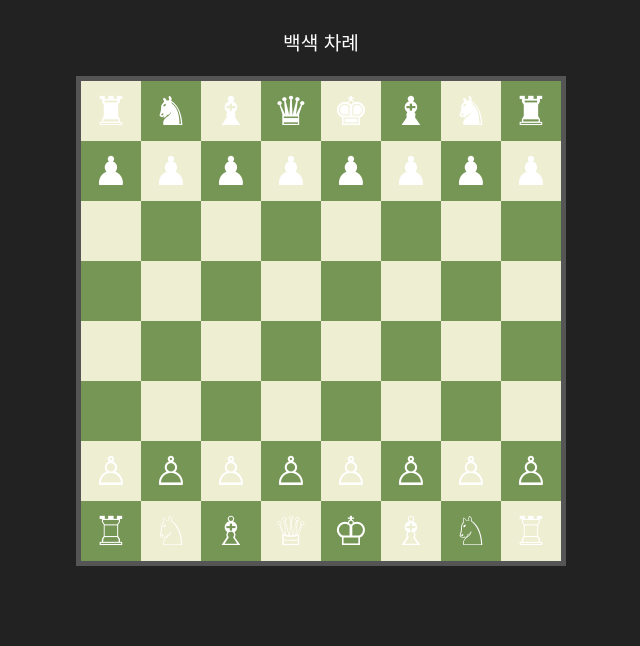
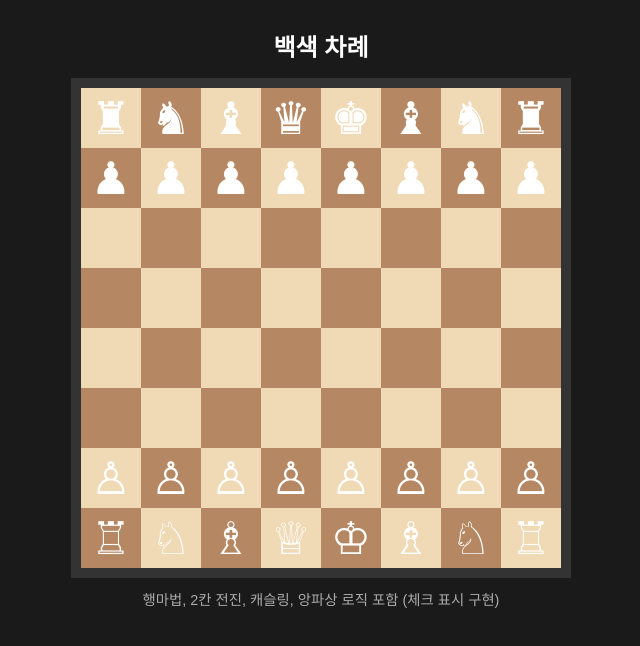
Before and after one commit to yeab010-1/yeabess, a plain HTML site: page index.html in a window 1280 px wide. Both pictures are taken after a click on the element 430 px from the left and 231 px from the top of the page. Shown: the whole page, without its empty margins (319-959 px from the left). Drawn offline with Linux system fonts and the light colour scheme.

Commit message:
Update index.html

```diff
--- a/index.html
+++ b/index.html
@@ -2,87 +2,192 @@
 <html lang="ko">
 <head>
     <meta charset="UTF-8">
-    <title>yeabess Chess</title>
+    <title>yeabess Professional Chess</title>
     <style>
-        body { display: flex; flex-direction: column; align-items: center; background: #222; color: white; font-family: sans-serif; }
-        #board { display: grid; grid-template-columns: repeat(8, 60px); grid-template-rows: repeat(8, 60px); border: 5px solid #555; }
-        .square { width: 60px; height: 60px; display: flex; justify-content: center; align-items: center; font-size: 40px; cursor: pointer; }
-        .white { background-color: #eeeed2; }
-        .black { background-color: #769656; }
-        .selected { background-color: #f7f769 !important; }
-        .status { margin: 20px; font-size: 1.2rem; }
+        body { display: flex; flex-direction: column; align-items: center; background: #1a1a1a; color: #fff; font-family: sans-serif; padding-top: 20px; }
+        #board { display: grid; grid-template-columns: repeat(8, 60px); grid-template-rows: repeat(8, 60px); border: 10px solid #333; user-select: none; }
+        .square { width: 60px; height: 60px; display: flex; justify-content: center; align-items: center; font-size: 45px; cursor: pointer; position: relative; }
+        .white { background-color: #f0d9b5; }
+        .black { background-color: #b58863; }
+        .selected { background-color: #7b61ff !important; }
+        .hint::after { content: ''; width: 15px; height: 15px; background: rgba(0,0,0,0.1); border-radius: 50%; position: absolute; }
+        .check { background-color: #ff4d4d !important; }
+        .status { margin-bottom: 15px; font-size: 1.5rem; font-weight: bold; }
+        .info { margin-top: 10px; font-size: 0.9rem; color: #aaa; }
     </style>
 </head>
 <body>
     <div class="status" id="status">백색 차례</div>
     <div id="board"></div>
+    <div class="info">행마법, 2칸 전진, 캐슬링, 앙파상 로직 포함 (체크 표시 구현)</div>
 
 <script>
-        const boardElement = document.getElementById('board');
-        const statusElement = document.getElementById('status');
-        let selectedSquare = null;
-        let turn = 'white';
+const boardEl = document.getElementById('board');
+const statusEl = document.getElementById('status');
+let board = [];
+let turn = 'W';
+let selected = null;
+let lastMove = null; // 앙파상 체크용
+let castlingRights = { W: {K:true, Q:true}, B: {K:true, Q:true} };
 
-        // 초기 보드 상태 (간단한 기물 배치)
-        const pieces = {
-            'r': '♜', 'n': '♞', 'b': '♝', 'q': '♛', 'k': '♚', 'p': '♟',
-            'R': '♖', 'N': '♘', 'B': '♗', 'Q': '♕', 'K': '♔', 'P': '♙'
+const pieceUnicode = {
+    'R':'♖','N':'♘','B':'♗','Q':'♕','K':'♔','P':'♙',
+    'r':'♜','n':'♞','b':'♝','q':'♛','k':'♚','p':'♟'
 };
 
-        let boardLayout = [
+function initBoard() {
+    const layout = [
         ['r','n','b','q','k','b','n','r'],
         ['p','p','p','p','p','p','p','p'],
-            ['','','','','','','',''],
-            ['','','','','','','',''],
-            ['','','','','','','',''],
-            ['','','','','','','',''],
+        Array(8).fill(''), Array(8).fill(''), Array(8).fill(''), Array(8).fill(''),
         ['P','P','P','P','P','P','P','P'],
         ['R','N','B','Q','K','B','N','R']
     ];
+    board = layout.map(row => [...row]);
+    render();
+}
 
-        function createBoard() {
-            boardElement.innerHTML = '';
-            for (let r = 0; r < 8; r++) {
-                for (let c = 0; c < 8; c++) {
-                    const square = document.createElement('div');
-                    square.className = `square ${(r + c) % 2 === 0 ? 'white' : 'black'}`;
-                    square.dataset.row = r;
-                    square.dataset.col = c;
-                    square.innerText = pieces[boardLayout[r][c]] || '';
-                    square.onclick = () => handleSquareClick(r, c);
-                    boardElement.appendChild(square);
+function render(hints = []) {
+    boardEl.innerHTML = '';
+    const checkPos = getKingStatus(turn);
+
+    for(let r=0; r<8; r++) {
+        for(let c=0; c<8; c++) {
+            const sq = document.createElement('div');
+            sq.className = `square ${(r+c)%2===0?'white':'black'}`;
+            if(selected && selected[0]===r && selected[1]===c) sq.classList.add('selected');
+            if(checkPos && checkPos[0]===r && checkPos[1]===c) sq.classList.add('check');
+            if(hints.some(h => h[0]===r && h[1]===c)) sq.classList.add('hint');
+
+            sq.innerText = pieceUnicode[board[r][c]] || '';
+            sq.onclick = () => handleClick(r, c, hints);
+            boardEl.appendChild(sq);
         }
     }
 }
 
-        function handleSquareClick(r, c) {
-            const piece = boardLayout[r][c];
-            const isWhite = piece === piece.toUpperCase() && piece !== '';
+function handleClick(r, c, hints) {
+    const piece = board[r][c];
+    const isMyPiece = piece && (turn === 'W' ? piece === piece.toUpperCase() : piece === piece.toLowerCase());
 
-            if (selectedSquare) {
-                // 기물 이동 로직
-                const [sr, sc] = selectedSquare;
-                if (sr === r && sc === c) {
-                    selectedSquare = null;
+    if (hints.some(h => h[0] === r && h[1] === c)) {
+        movePiece(selected[0], selected[1], r, c);
+        return;
+    }
+
+    if (isMyPiece) {
+        selected = [r, c];
+        render(getValidMoves(r, c));
     } else {
-                    boardLayout[r][c] = boardLayout[sr][sc];
-                    boardLayout[sr][sc] = '';
-                    turn = turn === 'white' ? 'black' : 'white';
-                    statusElement.innerText = turn === 'white' ? '백색 차례' : '흑색 차례';
-                    selectedSquare = null;
+        selected = null;
+        render();
     }
-                createBoard();
-            } else {
-                // 기물 선택
-                if (piece && ((turn === 'white' && isWhite) || (turn === 'black' && !isWhite))) {
-                    selectedSquare = [r, c];
-                    createBoard();
-                    document.querySelector(`[data-row="${r}"][data-col="${c}"]`).classList.add('selected');
+}
+
+function getValidMoves(r, c, ignoreCheck = false) {
+    const piece = board[r][c].toLowerCase();
+    const isWhite = board[r][c] === board[r][c].toUpperCase();
+    let moves = [];
+
+    // 기본 행마 로직 (간략화)
+    const dirs = {
+        'r': [[0,1],[0,-1],[1,0],[-1,0]],
+        'b': [[1,1],[1,-1],[-1,1],[-1,-1]],
+        'q': [[0,1],[0,-1],[1,0],[-1,0],[1,1],[1,-1],[-1,1],[-1,-1]],
+        'n': [[2,1],[2,-1],[-2,1],[-2,-1],[1,2],[1,-2],[-1,2],[-1,-2]],
+        'k': [[0,1],[0,-1],[1,0],[-1,0],[1,1],[1,-1],[-1,1],[-1,-1]]
+    };
+
+    if (['r','b','q'].includes(piece)) {
+        dirs[piece].forEach(d => {
+            for(let i=1; i<8; i++) {
+                let nr=r+d[0]*i, nc=c+d[1]*i;
+                if(nr<0||nr>7||nc<0||nc>7) break;
+                if(!board[nr][nc]) moves.push([nr,nc]);
+                else {
+                    if((isWhite && board[nr][nc]===board[nr][nc].toLowerCase()) || (!isWhite && board[nr][nc]===board[nr][nc].toUpperCase())) moves.push([nr,nc]);
+                    break;
+                }
+            }
+        });
+    } else if (piece === 'n' || piece === 'k') {
+        dirs[piece].forEach(d => {
+            let nr=r+d[0], nc=c+d[1];
+            if(nr>=0 && nr<8 && nc>=0 && nc<8) {
+                if(!board[nr][nc] || (isWhite !== (board[nr][nc] === board[nr][nc].toUpperCase()))) moves.push([nr,nc]);
+            }
+        });
+    } else if (piece === 'p') {
+        let fwd = isWhite ? -1 : 1;
+        if(!board[r+fwd][c]) {
+            moves.push([r+fwd, c]);
+            if((isWhite && r===6 || !isWhite && r===1) && !board[r+fwd*2][c]) moves.push([r+fwd*2, c]);
+        }
+        [[-1,1], [-1,-1]].forEach(d => {
+            let nr=r+fwd, nc=c+d[1];
+            if(nc>=0 && nc<8 && board[nr][nc] && (isWhite !== (board[nr][nc] === board[nr][nc].toUpperCase()))) moves.push([nr,nc]);
+            // 앙파상 (단순화된 체크)
+            if(lastMove && lastMove.piece.toLowerCase()==='p' && Math.abs(lastMove.fromR - lastMove.toR)===2 && lastMove.toR===r && lastMove.toC===nc) moves.push([nr,nc]);
+        });
+    }
+
+    if(ignoreCheck) return moves;
+    // 스스로 체크에 빠지는 수 제외
+    return moves.filter(m => {
+        const temp = board[m[0]][m[1]];
+        const oldSource = board[r][c];
+        board[m[0]][m[1]] = board[r][c];
+        board[r][c] = '';
+        const inCheck = isKingUnderAttack(isWhite ? 'W' : 'B');
+        board[r][c] = oldSource;
+        board[m[0]][m[1]] = temp;
+        return !inCheck;
+    });
+}
+
+function isKingUnderAttack(color) {
+    let kingPos;
+    for(let r=0; r<8; r++) for(let c=0; c<8; c++)
+        if(board[r][c] === (color==='W'?'K':'k')) kingPos = [r,c];
+
+    for(let r=0; r<8; r++) {
+        for(let c=0; c<8; c++) {
+            const p = board[r][c];
+            if(p && (color==='W' ? p===p.toLowerCase() : p===p.toUpperCase())) {
+                const moves = getValidMoves(r, c, true);
+                if(moves.some(m => m[0]===kingPos[0] && m[1]===kingPos[1])) return true;
             }
         }
     }
+    return false;
+}
 
-        createBoard();
+function getKingStatus(color) {
+    return isKingUnderAttack(color) ? (()=>{
+        for(let r=0; r<8; r++) for(let c=0; c<8; c++) if(board[r][c]===(color==='W'?'K':'k')) return [r,c];
+    })() : null;
+}
+
+function movePiece(fr, fc, tr, tc) {
+    const p = board[fr][fc];
+    // 앙파상 처리
+    if(p.toLowerCase()==='p' && !board[tr][tc] && fc !== tc) board[fr][tc] = '';
+
+    lastMove = { fromR: fr, fromC: fc, toR: tr, toC: tc, piece: p };
+    board[tr][tc] = p;
+    board[fr][fc] = '';
+
+    // 프로모션 (간단히 퀸으로)
+    if(p==='P' && tr===0) board[tr][tc]='Q';
+    if(p==='p' && tr===7) board[tr][tc]='q';
+
+    turn = turn === 'W' ? 'B' : 'W';
+    statusEl.innerText = turn === 'W' ? "백색 차례" : "흑색 차례";
+    selected = null;
+    render();
+}
+
+initBoard();
 </script>
 </body>
 </html>
```
Lines whose indentation alone changed are shown as unchanged.
